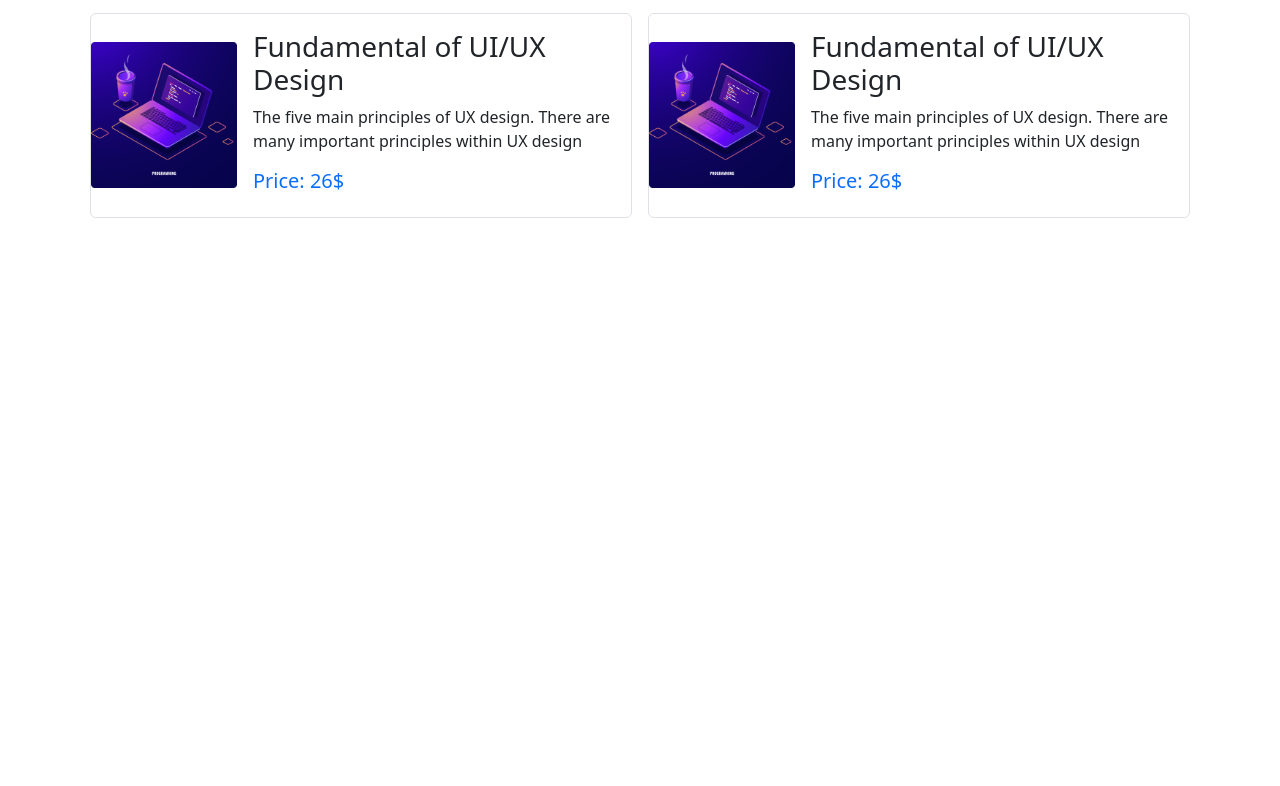
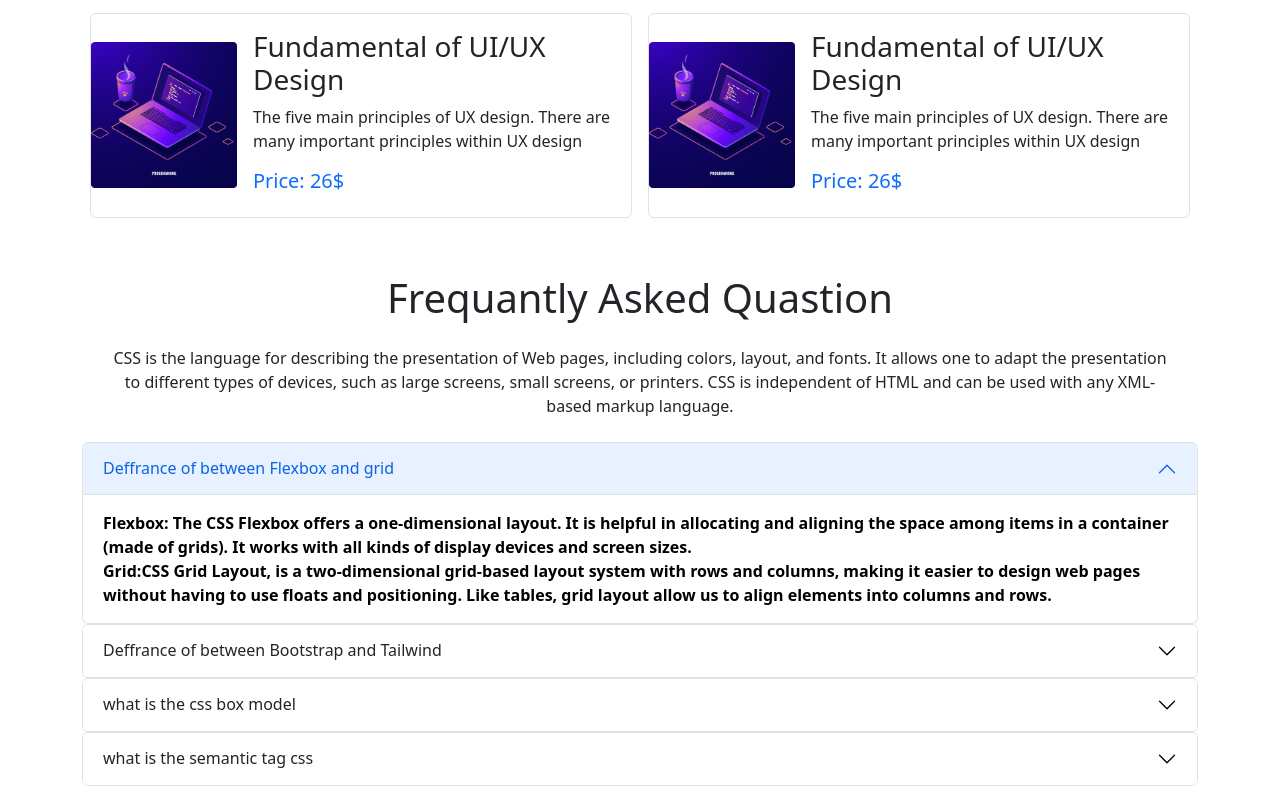
Before and after one commit to gmneamul1/Assignment-3, a plain HTML site: page index.html in a window 1280 px wide. Shown: the part 1268-2054 px from the top of the page. Before the commit the page ends 1494 px from the top, so only its background shows below. Drawn offline with nearby package versions, Linux system fonts and the light colour scheme; a web font is replaced by a local one.

Commit message:
according section

```diff
--- a/index.html
+++ b/index.html
@@ -196,10 +196,77 @@
 
         </div>
        </main>
+  <!-- end main section  -->
+
+   <!-- explore the clearing instutute  -->
 
 
+<section>
+    <div class="accordion container mt-5" id="accordionExample">
+        <h1 class="text-center m-2">
+            Frequantly Asked Quastion
+        </h1>
+        <p class="text-center m-4">CSS is the language for describing the presentation of Web pages, including colors, layout, and fonts. It allows one to adapt the presentation to different types of devices, such as large screens, small screens, or printers. CSS is independent of HTML and can be used with any XML-based markup language.</p>
+        <div class="accordion-item mt-3">
+          <h2 class="accordion-header" id="headingOne">
+            <button class="accordion-button" type="button" data-bs-toggle="collapse" data-bs-target="#collapseOne" aria-expanded="true" aria-controls="collapseOne">
+              Deffrance of between Flexbox and grid
+            </button>
+          </h2>
+          <div id="collapseOne" class="accordion-collapse collapse show" aria-labelledby="headingOne" data-bs-parent="#accordionExample">
+            <div class="accordion-body">
+              <strong>Flexbox: The CSS Flexbox offers a one-dimensional layout. It is helpful in allocating and aligning the space among items in a container (made of grids). It works with all kinds of display devices and screen sizes. <br>
+
+                Grid:CSS Grid Layout, is a two-dimensional grid-based layout system with rows and columns, making it easier to design web pages without having to use floats and positioning. Like tables, grid layout allow us to align elements into columns and rows.
+            </div>
+          </div>
+        </div>
+        <div class="accordion-item">
+          <h2 class="accordion-header" id="headingTwo">
+            <button class="accordion-button collapsed" type="button" data-bs-toggle="collapse" data-bs-target="#collapseTwo" aria-expanded="false" aria-controls="collapseTwo">
+                Deffrance of between Bootstrap and Tailwind
+            </button>
+          </h2>
+          <div id="collapseTwo" class="accordion-collapse collapse" aria-labelledby="headingTwo" data-bs-parent="#accordionExample">
+            <div class="accordion-body">
+              <strong>The main difference between TailwindCSS and Bootstrap is that Tailwind CSS is not a UI kit. Unlike UI kits such as Bootstrap, Bulma, and Foundation, Tailwind CSS doesn’t have a default theme or built-in UI components. Instead, it comes with predesigned widgets you can use to build your site from scratch. <br> <br>
+
+                Bootstrap is known for its responsiveness, whereas proponents of Tailwind CSS typically value the framework’s customizability. The best choice for you depends on your priorities and project requirements, but let’s talk about why Tailwind CSS is quickly gaining popularity and more widespread use.
+            </div>
+          </div>
+        </div>
+        <div class="accordion-item">
+          <h2 class="accordion-header" id="headingThree">
+            <button class="accordion-button collapsed" type="button" data-bs-toggle="collapse" data-bs-target="#collapseThree" aria-expanded="false" aria-controls="collapseThree">
+                what is the css box model
+            </button>
+          </h2>
+          <div id="collapseThree" class="accordion-collapse collapse" aria-labelledby="headingThree" data-bs-parent="#accordionExample">
+            <div class="accordion-body">
+              <strong>A box in CSS consists of a content area, which is where any text, images, or other HTML elements are displayed. This is optionally surrounded by padding, a border, and a margin, on one or more sides. The box model describes how these elements work together to create a box as displayed by CSS.
+            </div>
+          </div>
+        </div>
 
 
+        <div class="accordion-item">
+          <h2 class="accordion-header" id="headingfour">
+            <button class="accordion-button collapsed" type="button" data-bs-toggle="collapse" data-bs-target="#headingThree1" aria-expanded="false" aria-controls="headingfour">
+                what is the semantic tag css
+            </button>
+          </h2>
+          <div id="headingThree1" class="accordion-collapse collapse" aria-labelledby="headingfour" data-bs-parent="#accordionExample">
+            <div class="accordion-body">
+              <strong>HTML was originally created as a markup language to describe documents on the early internet. As the internet grew and was adopted by more people, its needs changed.
+
+                Where the internet was originally intended for sharing scientific documents, now people wanted to share other things as well. Very quickly, people started wanting to make the web look nicer.
+
+                Because the web was not initially built to be designed, programmers used different hacks to get things laid out in different ways. Rather than using the to describe information using a table, programmers would use them to position other elements on a page.
+            </div>
+          </div>
+        </div>
+      </div>
+</section>
 
    <!-- Bootstrap cdn link  -->
     <script src="https://cdn.jsdelivr.net/npm/bootstrap@5.2.0/dist/js/bootstrap.bundle.min.js"></script>
```
